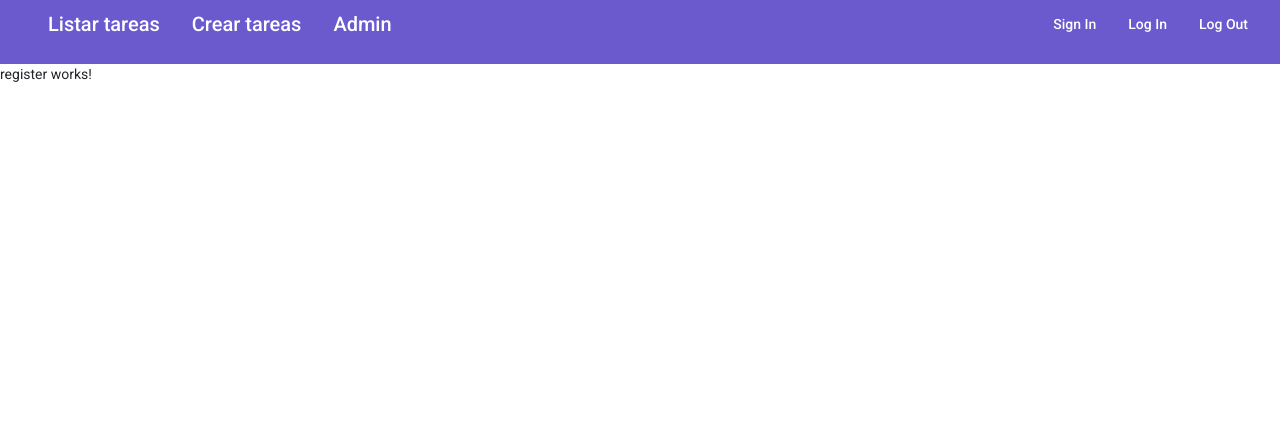
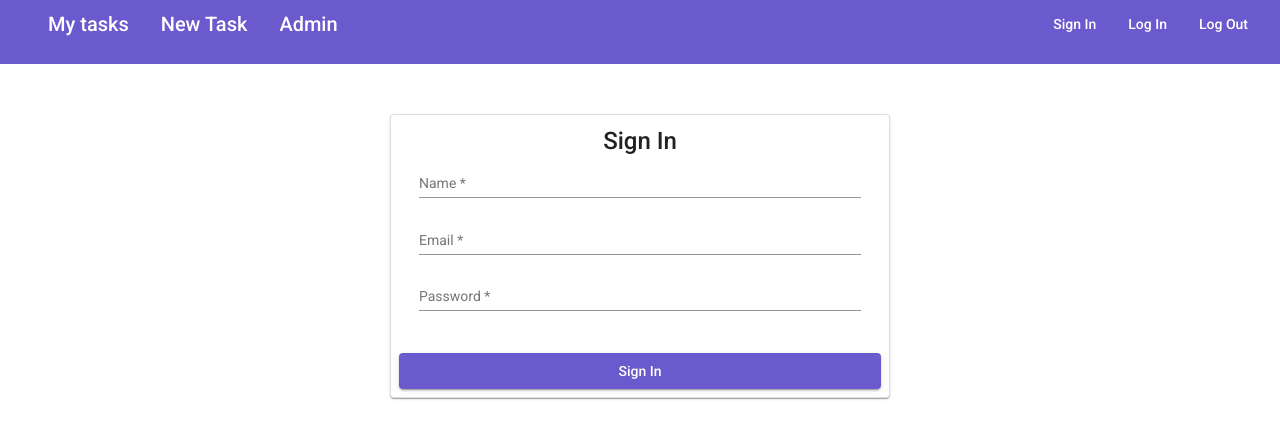
Before and after one commit to NataliaOrtizMa/BoardNatalia, an Angular app in the folder frontend/: page /register in a window 1280 px wide. Shown: the top 438 px of the page. Built offline with nearby package versions, Linux system fonts and the light colour scheme.

Commit message:
Feat Sign In form

```diff
--- a/frontend/src/app/home/header/header.component.html
+++ b/frontend/src/app/home/header/header.component.html
@@ -1,9 +1,9 @@
 <mat-toolbar class="bgHeader">
     <ul>
-        <a routerLink="listTasks">Listar tareas</a>
+        <a routerLink="listTasks">My tasks</a>
     </ul>
     <ul>
-        <a routerLink="saveTask">Crear tareas</a>
+        <a routerLink="saveTask">New Task</a>
     </ul>
     <ul>
         <a routerLink="listUsers">Admin</a>
--- a/frontend/src/app/home/register/register.component.css
+++ b/frontend/src/app/home/register/register.component.css
@@ -0,0 +1,23 @@
+.form {
+    display: flex;
+    justify-content: center;
+    align-items: center;
+    padding: 50px 0 0;
+}
+.card {
+    min-width: 150px;
+    max-width: 500px;
+    width: 100%;
+}
+mat-card-title {
+    text-align: center;
+}
+.container {
+    display: flex;
+    flex-direction: column;
+}
+.button {
+    width: 100%;
+    background-color: #6a5acd;
+    color: white;
+}
--- a/frontend/src/app/home/register/register.component.html
+++ b/frontend/src/app/home/register/register.component.html
@@ -1 +1,36 @@
-<p>register works!</p>
+<div class="form">
+    <mat-card class="card">
+        <mat-card-title>Sign In</mat-card-title>
+        <div class="col-12 col-lg-12" *ngIf="successMessage">
+            <div class="alert alert-success alert-dismissible" role="alert">
+                <div class="alert-message"> {{ successMessage }}
+                    <button type="button" class="close btn-close" (click)="closeAlert(0)" data-dismiss="alert" aria-label="Close"></button>
+                </div>
+            </div>
+        </div>
+        <div class="col-12 col-lg-12" *ngIf="errorMessage">
+            <div class="alert alert-danger alert-dismissible" role="alert">
+                <div class="alert-message"> {{ errorMessage }}
+                    <button type="button" class="close btn-close" (click)="closeAlert(0)" data-dismiss="alert" aria-label="Close"></button>
+                </div>
+
+            </div>
+        </div>
+        <mat-card-content>
+            <div class="container">
+                <mat-form-field>
+                    <input type="text" [(ngModel)]="registerData.name" matInput placeholder="Name" required>
+                </mat-form-field>
+                <mat-form-field>
+                    <input type="text" [(ngModel)]="registerData.email" matInput placeholder="Email" required>
+                </mat-form-field>
+                <mat-form-field>
+                    <input type="password" [(ngModel)]="registerData.password" matInput placeholder="Password" required>
+                </mat-form-field>
+            </div>
+        </mat-card-content>
+        <mat-card-actions>
+            <button (click)="registerUser()" class="button" mat-raised-button>Sign In</button>
+        </mat-card-actions>
+    </mat-card>
+</div>
--- a/frontend/src/app/home/register/register.component.ts
+++ b/frontend/src/app/home/register/register.component.ts
@@ -1,4 +1,6 @@
 import { Component, OnInit } from '@angular/core';
+import { AuthService } from "../../services/auth.service";
+import { Router } from "@angular/router";
 
 @Component({
   selector: 'app-register',
@@ -6,10 +8,49 @@ import { Component, OnInit } from '@angular/core';
   styleUrls: ['./register.component.css']
 })
 export class RegisterComponent implements OnInit {
+  public registerData: any;
+  public successMessage: String;
+  public errorMessage: String;
 
-  constructor() { }
+  constructor(private auth: AuthService, private router: Router) {
+    this.registerData = {};
+    this.successMessage = '';
+    this.errorMessage = '';
+   }
 
   ngOnInit(): void {
   }
 
+  registerUser() {
+    if (!this.registerData.name ||
+        !this.registerData.email ||
+        !this.registerData.password) {
+          console.log("Incomplete data");
+          this.errorMessage = "Incomplete data";
+          this.closeAlert(3000);
+          this.registerData = {};
+    } else {
+      this.auth.registerUser(this.registerData).subscribe(
+        (res) => {
+          console.log(res);
+          this.successMessage = "User registered successfully";
+          this.closeAlert(3000);
+          this.registerData = {}
+        },
+        (err) => {
+          console.log(err);
+          this.errorMessage = err.error;
+          this.closeAlert(3000);
+        }
+      )
+
+    }
+  }
+  closeAlert(time: number) {
+    setTimeout(() => {
+      this.successMessage = '';
+      this.errorMessage = '';
+    }, time)
+  }
+
 }
--- a/frontend/src/app/services/auth.service.ts
+++ b/frontend/src/app/services/auth.service.ts
@@ -1,9 +1,18 @@
 import { Injectable } from '@angular/core';
+import { HttpClient } from "@angular/common/http";
+import { environment } from "../../environments/environment";
 
 @Injectable({
   providedIn: 'root'
 })
 export class AuthService {
+  private env: String;
 
-  constructor() { }
+  constructor(private http: HttpClient) {
+    this.env = environment.APP_URL;
+  }
+
+  registerUser(user: any) {
+    return this.http.post(this.env + "user/newUser", user)
+  }
 }
```
Also changed, not shown: frontend/src/app/app.module.ts (+8 -1 lines).
